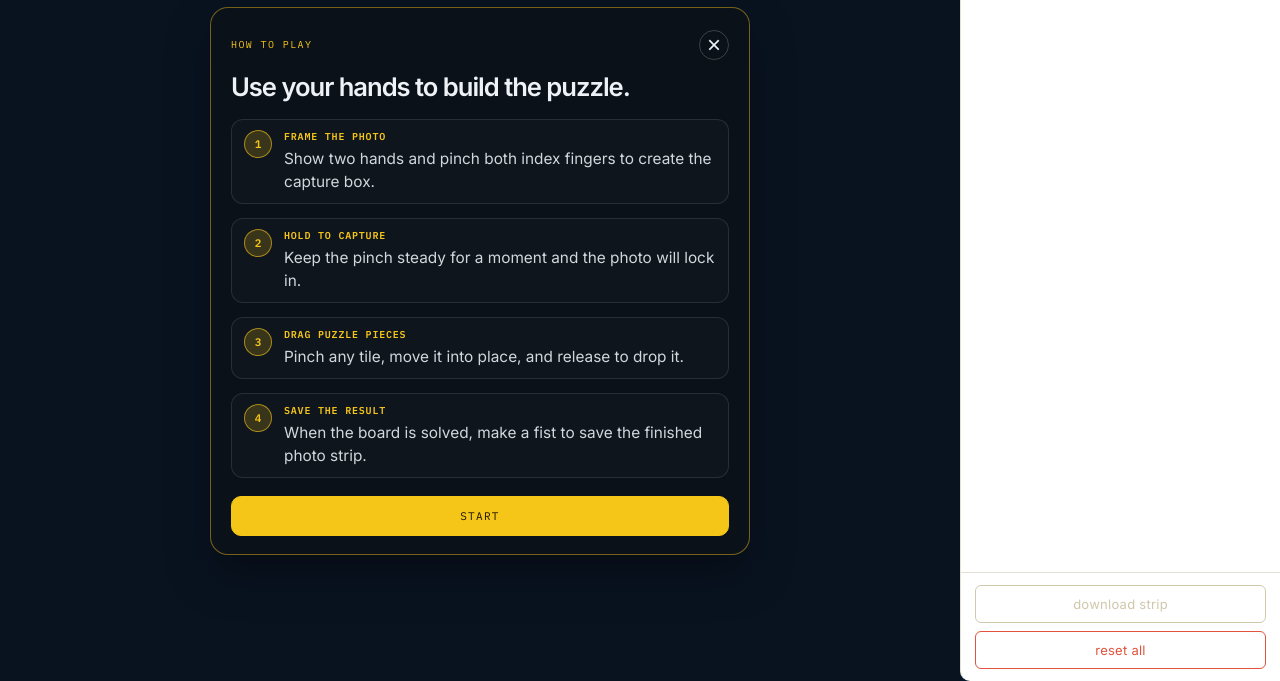
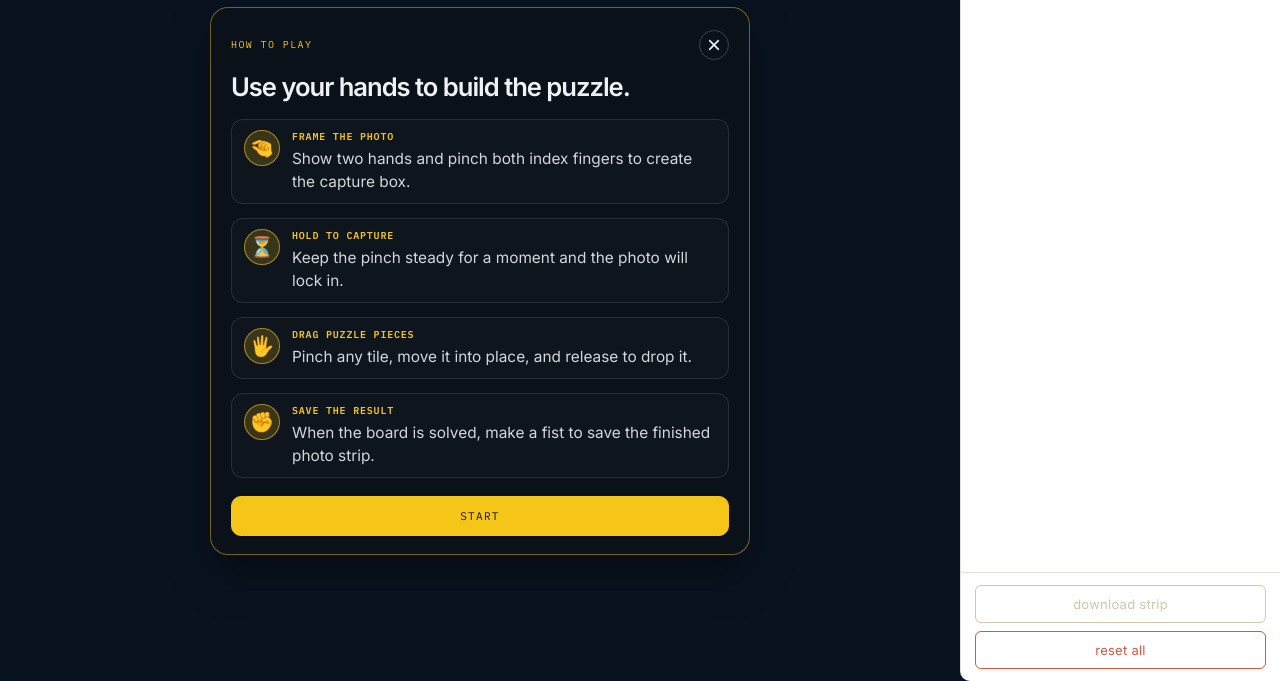
Before and after one commit to VaibhavKhushalani/hand-puzzle, a plain HTML site: page index.html in a window 1280 px wide. Shown: the part 119-800 px from the top of the page. Drawn offline with Linux system fonts and the light colour scheme.

Commit message:
Update tutorial step badges with emoji and adjust canvas size for better visibility

```diff
--- a/css/styles.css
+++ b/css/styles.css
@@ -371,15 +371,13 @@ canvas#sceneCanvas {
   display: inline-flex;
   align-items: center;
   justify-content: center;
-  width: 28px;
-  height: 28px;
+  width: 36px;
+  height: 36px;
   border-radius: 50%;
   background: rgba(245, 197, 24, 0.18);
   border: 1px solid rgba(245, 197, 24, 0.6);
-  color: var(--signal);
-  font-family: var(--mono);
-  font-size: 11px;
-  font-weight: 600;
+  font-size: 1.25rem;
+  line-height: 1;
   flex-shrink: 0;
 }
 
--- a/index.html
+++ b/index.html
@@ -69,7 +69,7 @@
 
             <div class="tutorial-steps">
               <div class="tutorial-step">
-                <span class="step-badge">1</span>
+                <span class="step-badge">🤏</span>
                 <div>
                   <strong>Frame the photo</strong>
                   <p>
@@ -80,7 +80,7 @@
               </div>
 
               <div class="tutorial-step">
-                <span class="step-badge">2</span>
+                <span class="step-badge">⏳</span>
                 <div>
                   <strong>Hold to capture</strong>
                   <p>
@@ -91,7 +91,7 @@
               </div>
 
               <div class="tutorial-step">
-                <span class="step-badge">3</span>
+                <span class="step-badge">🖐️</span>
                 <div>
                   <strong>Drag puzzle pieces</strong>
                   <p>
@@ -101,7 +101,7 @@
               </div>
 
               <div class="tutorial-step">
-                <span class="step-badge">4</span>
+                <span class="step-badge">✊</span>
                 <div>
                   <strong>Save the result</strong>
                   <p>
```
